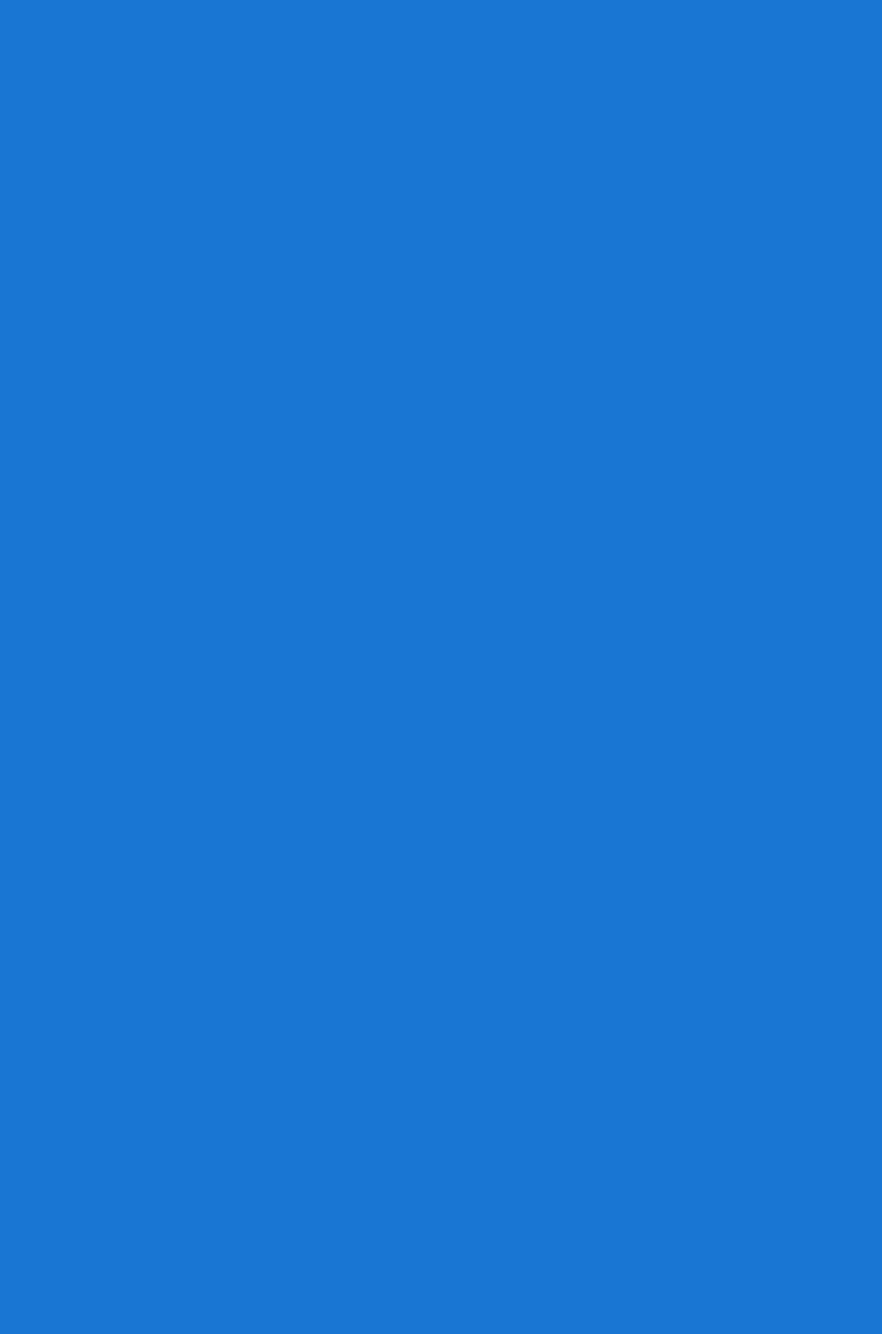
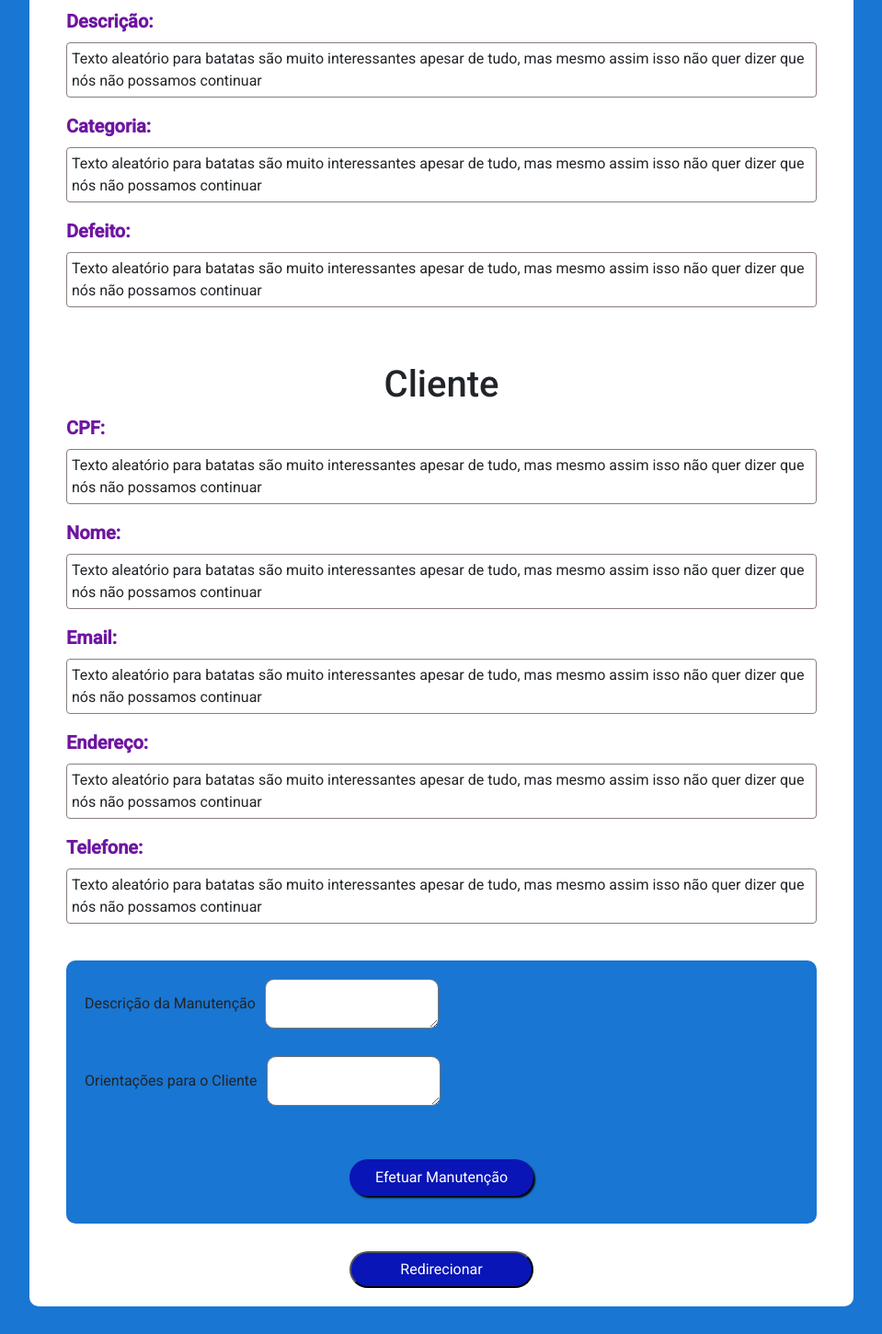
Before and after one commit to flaviaros4/Projeto-WebII, an Angular app in the folder front-end/: page /manutencao in a window 1280 px wide. Before the commit this address led to /. Shown: the part 206-1656 px from the top of the page at 92% size, without its empty margins (160-1119 px from the left). Before the commit the page ends 800 px from the top, so only its background shows below. Built offline with nearby package versions, Linux system fonts and the light colour scheme.

Commit message:
adicionei parcialmente o componente de realizar manutenção (rf 14)

```diff
--- /dev/null
+++ b/front-end/src/app/pages/efetuar-manutencao/efetuar-manutencao.css
@@ -0,0 +1,118 @@
+#div-orcamento{
+    background-color: rgb(255, 255, 255);
+    width: 70%;
+    border-radius: 10px;
+    margin: auto;
+    margin-top: 40px;
+    padding-top: 30px;
+    padding-left: 40px;
+    padding-right: 40px;
+    padding-bottom: 20px;
+
+}
+
+@media (max-width: 500px){
+    #div-orcamento{
+        width: 100%;
+        border-radius: 20px;
+        padding-left: 20px;
+        padding-right: 20px;
+    }
+}
+
+#section-solicitacao{
+    margin-bottom: 60px;
+}
+
+h1{
+    background-color: rgba(0, 0, 255, 0);
+    text-align: center;
+}
+
+strong{
+    color:rgb(110, 21, 161);
+    font-size: 20px;
+    display: block;
+    margin-bottom: 8px;
+}
+
+span{
+    display: block;
+    border: 1px solid rgba(102, 86, 86, 0.76);
+    border-radius: 4px;
+    min-height: 40px;
+    hyphens: auto;
+    padding: 5px;
+}
+span::before{
+    content: "Texto aleatório para batatas são muito interessantes apesar de tudo, mas mesmo assim isso não quer dizer que nós não possamos continuar";
+}
+
+#form-manutencao{
+    background-color: #1976d2;
+    min-height: 70px;
+    padding-top: 20px;
+    padding-bottom: 20px;
+    padding-left: 20px;
+    padding-right: 20px;
+    margin-top: 40px;
+    text-align: center;
+    border-radius: 10px;
+    gap: 10px;
+    box-sizing: border-box;
+}
+
+#campos{
+    width: 100%;
+    display: flex;
+    align-items: center;
+    flex-wrap: wrap;
+    gap: 30px;
+}
+
+.campo{
+    display: flex;
+    gap: 10px;
+    align-items: center;
+    flex-wrap: wrap;
+}
+
+textarea{
+    border-radius: 10px;
+}
+#botao{
+    border-radius: 30px;
+    margin-top: 10px;
+    margin-bottom: 10px;
+    border: 0px solid white;
+    background-color: rgb(9, 21, 182);
+    color: white;
+    height: 40px;
+    width: 200px;
+    transition-duration: 0.3s;
+    box-shadow: 2px 2px 2px 0px black;
+}
+#botao:hover{
+    background-color: red;
+    box-shadow: 0px 0px 0px 0px black;
+
+}
+
+#redirecionar{
+    display: block;
+    margin: auto;
+    margin-top: 30px;
+    background-color: rgb(9, 21, 182);
+    border-radius: 30px;
+    color: white;
+    height: 40px;
+    width: 200px;
+}
+#redirecionar:hover{
+    background-color: red;
+    box-shadow: 0px 0px 0px 0px black;
+}
+
+#preenchimento{
+    height: 30px;
+}
--- /dev/null
+++ b/front-end/src/app/pages/efetuar-manutencao/efetuar-manutencao.html
@@ -0,0 +1,60 @@
+<div id="div-orcamento">
+    <h1>Efetuar Manutenção</h1>
+    <section id="section-solicitacao">
+        <p>
+            <strong>Descrição:</strong>
+            <span id="descricao"></span>
+        </p>
+        <p>
+            <strong>Categoria:</strong>
+            <span id="categoria"></span>
+        </p>
+        <p>
+            <strong>Defeito:</strong>
+            <span id="defeito"></span>
+        </p>
+    </section>
+
+    <h1>Cliente</h1>
+    <section id="section-cliente">
+        <p>
+            <strong>CPF:</strong>
+            <span id="cpf"></span>
+        </p>
+        <p>
+            <strong>Nome:</strong>
+            <span id="nome"></span>
+        </p>
+        <p>
+            <strong>Email:</strong>
+            <span id="email"></span>
+        </p>
+        <p>
+            <strong>Endereço:</strong>
+            <span id="endereco"></span>
+        </p>
+        <p>
+            <strong>Telefone:</strong>
+            <span id="telefone"></span>
+        </p>
+    </section>
+
+    <form action="manutencao.php" id="form-manutencao">
+        <div id="campos">
+            <div class="campo">
+                <label for="descri-manut">Descrição da Manutenção</label>
+                <textarea name="descri-manut" id="descri-manut"></textarea>
+            </div>
+            <div class="campo">
+                <label for="orientacao">Orientações para o Cliente</label>
+                <textarea name="orientacao" id="orientacao"></textarea>
+            </div>
+        </div>
+        <br>
+        <br>
+        <input type="submit" id="botao" value="Efetuar Manutenção">
+    </form>
+
+    <input type="button" value="Redirecionar" id="redirecionar">
+</div>
+<div id="preenchimento"></div>
```
Also changed, not shown: front-end/src/app/app.routes.ts (+5 -2 lines), front-end/src/app/pages/efetuar-manutencao/efetuar-manutencao.ts (added, +11 -0 lines), 1 other file (tests, documents, lock files or other folders).
